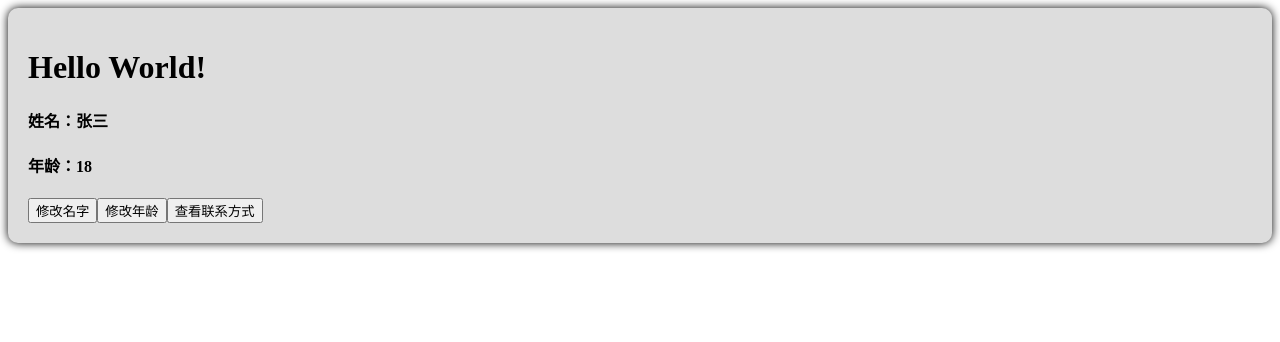
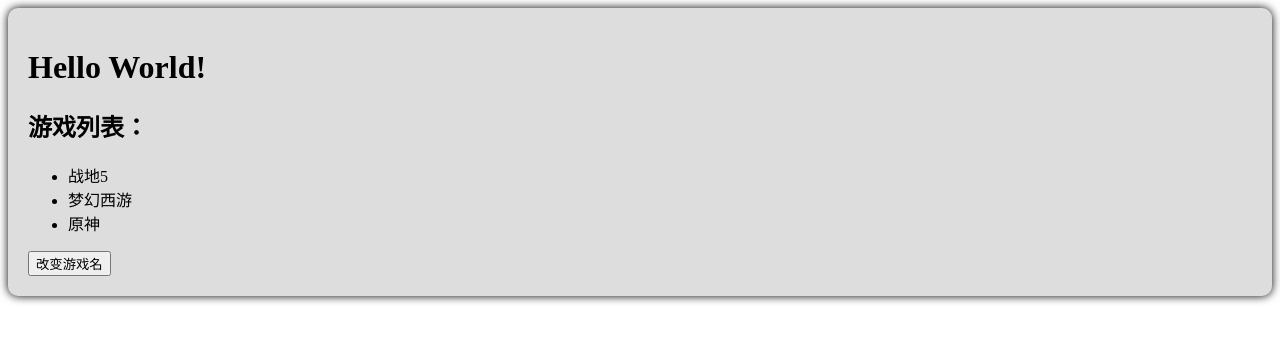
Before and after one commit to LYLMagui/vue3-init, a Vue app: page / in a window 1280 px wide. Shown: the top 342 px of the page. Built offline with nearby package versions, Linux system fonts and the light colour scheme.

Commit message:
『012. reactive创建对象型的响应式数据』

```diff
--- a/src/components/person.vue
+++ b/src/components/person.vue
@@ -1,28 +1,26 @@
 <template>
-  <div class="person">
-    <h4>姓名：{{ name }}</h4>
-    <h4>年龄：{{ age }}</h4>
-    <button @click="changeName">修改名字</button>
-    <button @click="changeAge">修改年龄</button>
-    <button @click="showTel">查看联系方式</button>
+  <div class="game">
+    <h2>游戏列表：</h2>
+    <ul>
+      <li v-for='g in games' :key='g.id'>{{ g.name }}</li>
+    </ul>
+    <button @click="changeGameName">改变游戏名</button>
   </div>
 </template>
 
-<script lang="ts" setup name="person">
-import { ref } from "vue";
+<script lang="ts" setup name="game">
+import { reactive } from 'vue';
 
-// 需要响应式的数据才使用ref()
-let name = ref("张三");
-let age = ref(18);
-let tel = 1388888888;
+// 使用reactive()创建响应式对象
+let games = reactive([
+  { id: "g1", name: "战地5" },
+  { id: "g2", name: "梦幻西游" },
+  { id: "g3", name: "原神" },
+])
 
-function changeName() {
-  name.value = "zhang-san";
+function changeGameName() {
+  games[0].name = "我被笨蛋美女包围了！"
 }
-function changeAge() {
-  age.value += 1;
-}
-function showTel() {
-  alert(tel);
-}
+
+
 </script>
```
